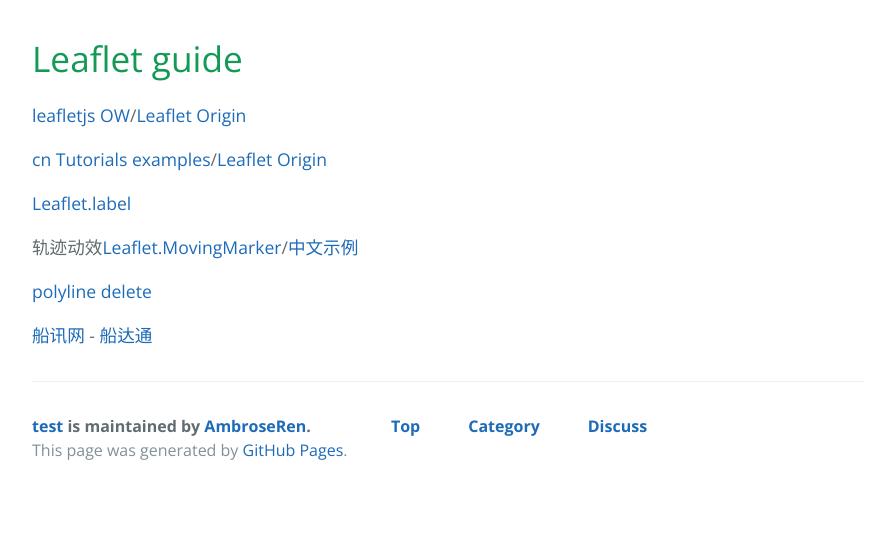
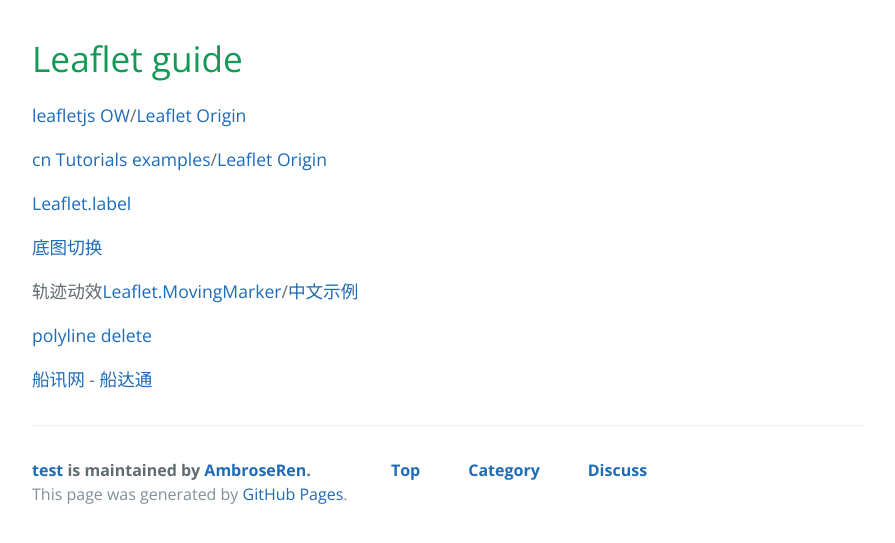
Before and after one commit to AmbroseRen/test, a Jekyll site: the page built from js/leaflet.md, in a window 1280 px wide. Shown: the top 543 px of the page, without its empty margins (192-1087 px from the left). Built offline with Jekyll 4.4.1, drawn with Linux system fonts in a browser that asks for light colours; our own code applies the rules of GitHub Pages for plain Markdown files; the repository's description, which GitHub fills in, is left out.

Commit message:
Update leaflet.md

```diff
--- a/js/leaflet.md
+++ b/js/leaflet.md
@@ -6,6 +6,8 @@
 
 [Leaflet.label](https://github.com/Leaflet/Leaflet.label)
 
+[底图切换](https://github.com/clavijojuan/L.switchBasemap)
+
 轨迹动效[Leaflet.MovingMarker](https://github.com/ewoken/Leaflet.MovingMarker)/[中文示例](https://blog.csdn.net/BADAO_LIUMANG_QIZHI/article/details/122412374)
 
 [polyline delete](https://gis.stackexchange.com/questions/333286/remove-a-drawn-polyline-from-leaflet-map)
```
